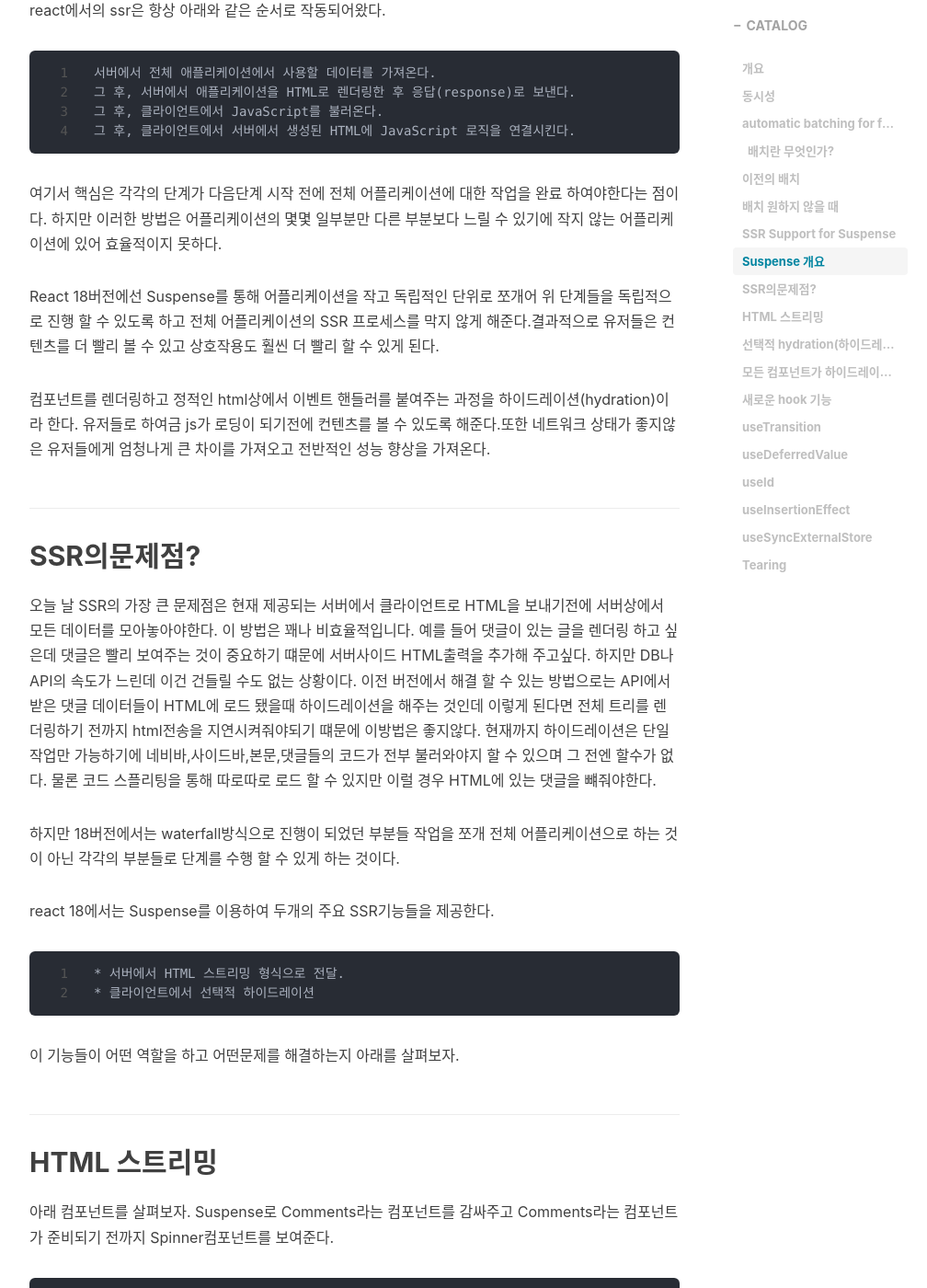
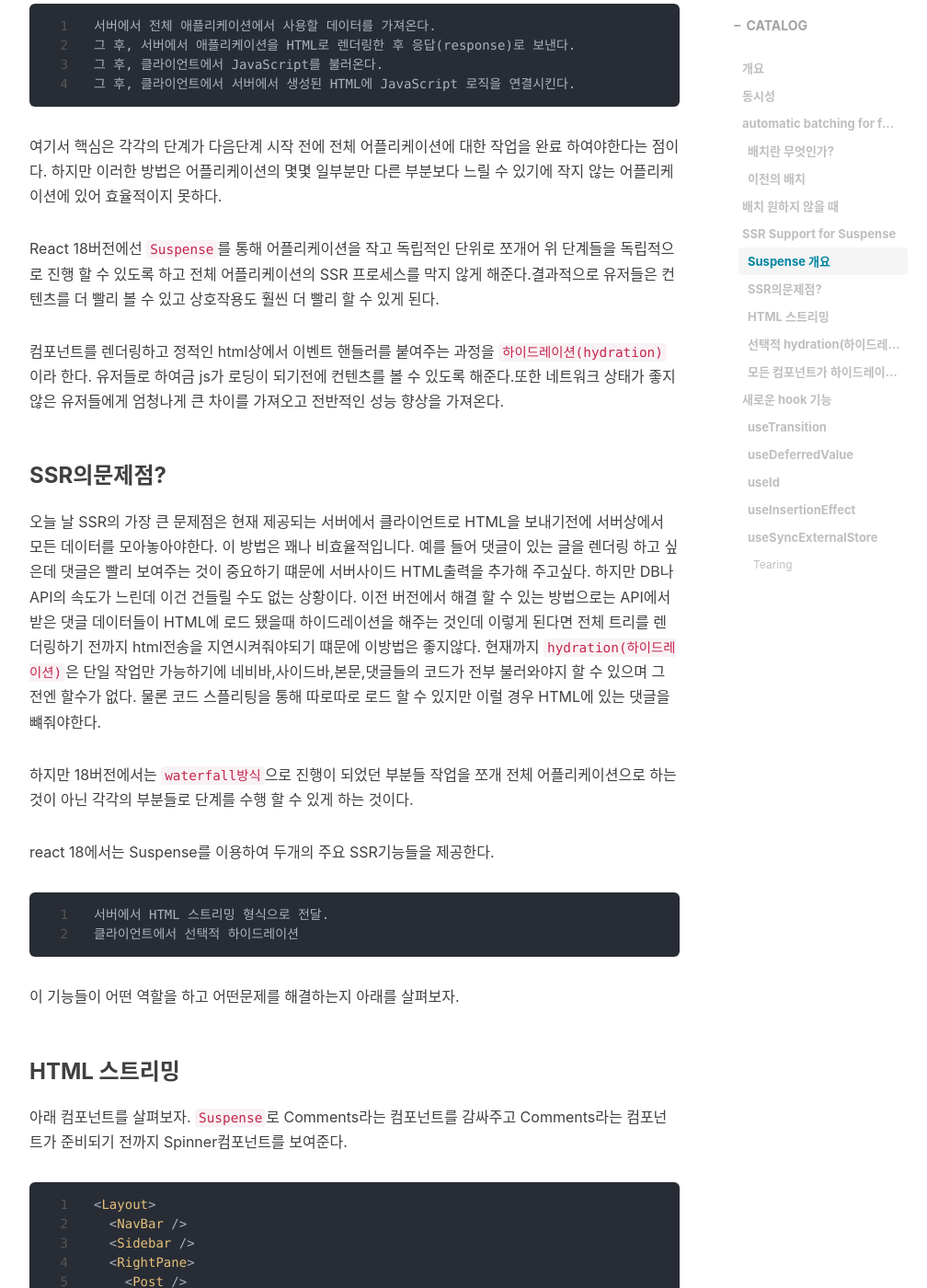
Before and after one commit to lss3070/Room19, a Jekyll site: the page built from _posts/2022-03-30-[React]-React 18 Update.md, in a window 1280 px wide and 1400 px high, scrolled down 3893 px. Shown: the whole window at 92% size, without its empty margins (233-1241 px from the left). Built offline with Jekyll 4.4.1, drawn with Linux system fonts in a browser that asks for light colours; nearby versions of some CDN libraries; library files that are not in the unit come from our copies; comment, search, counter and statistics services are not loaded; some of the changed text lies outside the part shown.

Commit message:
react 18 update

````diff
--- a/_posts/2022-03-30-[React]-React 18 Update.md
+++ b/_posts/2022-03-30-[React]-React 18 Update.md
@@ -34,7 +34,7 @@
 `동시성`이란 결국 여러 작업들을 처리 할 수 있도록 작업들을 작은 조각들로 나누는 방법이고 react에서 이제 하려고 하는것입니다.
 즉 렌더링 과정을 더 작은 작업들로 나누고 스케줄러를 통해서 각 작업들에 중요도에 따른 우선순위를 정합니다.(Time-slicing)라고 부릅니다.
 
-concurrent react에 대해서 간단하게 정리해보면
+**concurrent react에 대해서 간단하게 정리해보면**
 ```
  메인 스레드를 블록하지 않는다.
  동시에 여러 작업들을 처리하고 우선 순위에 따라 각 작업들 간에 전환할 수 있다.
@@ -55,7 +55,7 @@
 react에서의 `배치`는 여러개의 상태 업데이트를 한 번의 리렌더링으로 묶는 작업을 말합니다.
 만약 하나의 클릭 함수에 동일한 state값을 업데이트 하는 함수가 여러개일 경우에는 하나하나 일일히 업데이트를 하고 리렌더링을 하는 경우에는 자원을 너무 많이 소모하게 되는 이런 비효율성 때문에 함수가 항상 끝마치고나면 리렌더링이 되었습니다.
 
-## 이전의 배치
+### 이전의 배치
 
 하지만 이과정은 일반적이지 않습니다. 예를들어 데이터를 외부 소스로 부터 가져외 아래 보이는 handleClick 함수 내부에서 state를 업데이트 하고자하면 react 업데이트를 배치하지 않고 두개의 독립적인 업데이트를 수행했다.
 (여기서 일관적이지 못한 이유는 React가 브라우저 이벤트의 업데이트에만 `배치`를 해왔었고 이럴 경우에는 fetch 이벤트의 이벤트 핸들링이 완료되고 난 후 state를 업데이트하기 때문에 적용이 되지 않았다.)
@@ -113,12 +113,13 @@
 SSR Support for Suspense
 ---
 
-## Suspense 개요
+### Suspense 개요
 
 SSR은 서버상의 React Component를 이용하여 HTML을 만들고 유저에게 보낼 수 있도록 해준다.
 SSR은 유저로 하여금 js 번들이 로딩되고 실행되기 전에 페이지의 컨텐츠를 볼 수 있게 도와준다.
 
 react에서의 ssr은 항상 아래와 같은 순서로 작동되어왔다.
+
 ```
 서버에서 전체 애플리케이션에서 사용할 데이터를 가져온다.
 그 후, 서버에서 애플리케이션을 HTML로 렌더링한 후 응답(response)로 보낸다.
@@ -129,39 +130,39 @@
 여기서 핵심은 각각의 단계가 다음단계 시작 전에 전체 어플리케이션에 대한 작업을 완료 하여야한다는 점이다.
 하지만 이러한 방법은 어플리케이션의 몇몇 일부분만 다른 부분보다 느릴 수 있기에 작지 않는 어플리케이션에 있어 효율적이지 못하다.
 
-React 18버전에선 Suspense를 통해 어플리케이션을 작고 독립적인 단위로 쪼개어 위 단계들을 독립적으로 진행 할 수 있도록 하고
+React 18버전에선 `Suspense`를 통해 어플리케이션을 작고 독립적인 단위로 쪼개어 위 단계들을 독립적으로 진행 할 수 있도록 하고
 전체 어플리케이션의 SSR 프로세스를 막지 않게 해준다.결과적으로 유저들은 컨텐츠를 더 빨리 볼 수 있고 상호작용도 훨씬 더 빨리 할 수 있게 된다.
 
-컴포넌트를 렌더링하고 정적인 html상에서 이벤트 핸들러를 붙여주는 과정을 하이드레이션(hydration)이라 한다.
+컴포넌트를 렌더링하고 정적인 html상에서 이벤트 핸들러를 붙여주는 과정을 `하이드레이션(hydration)`이라 한다.
 유저들로 하여금 js가 로딩이 되기전에 컨텐츠를 볼 수 있도록 해준다.또한 네트워크 상태가 좋지않은 유저들에게 엄청나게 큰
 차이를 가져오고 전반적인 성능 향상을 가져온다.
 
-## SSR의문제점?
+### SSR의문제점?
 
 오늘 날 SSR의 가장 큰 문제점은 현재 제공되는 서버에서 클라이언트로 HTML을 보내기전에 서버상에서 모든 데이터를 모아놓아야한다.
 이 방법은 꽤나 비효율적입니다.
 예를 들어 댓글이 있는 글을 렌더링 하고 싶은데 댓글은 빨리 보여주는 것이 중요하기 떄문에 서버사이드 HTML출력을 추가해 주고싶다.
 하지만 DB나 API의 속도가 느린데 이건 건들릴 수도 없는 상황이다.
 이전 버전에서 해결 할 수 있는 방법으로는 API에서 받은 댓글 데이터들이 HTML에 로드 됐을때 하이드레이션을 해주는 것인데 이렇게 된다면 전체 트리를 렌더링하기 전까지 html전송을 지연시켜줘야되기 떄문에 이방법은 좋지않다.
-현재까지 하이드레이션은 단일 작업만 가능하기에 네비바,사이드바,본문,댓글들의 코드가 전부 불러와야지 할 수 있으며 그 전엔 할수가 없다.
+현재까지 `hydration(하이드레이션)`은 단일 작업만 가능하기에 네비바,사이드바,본문,댓글들의 코드가 전부 불러와야지 할 수 있으며 그 전엔 할수가 없다.
 물론 코드 스플리팅을 통해 따로따로 로드 할 수 있지만 이럴 경우 HTML에 있는 댓글을 뺴줘야한다.
 
 
-하지만 18버전에서는 waterfall방식으로 진행이 되었던 부분들 작업을 쪼개 전체 어플리케이션으로 하는 것이 아닌 각각의 부분들로 단계를 수행 할 수 있게 하는 것이다.
+하지만 18버전에서는 `waterfall방식`으로 진행이 되었던 부분들 작업을 쪼개 전체 어플리케이션으로 하는 것이 아닌 각각의 부분들로 단계를 수행 할 수 있게 하는 것이다.
 
 
 react 18에서는 Suspense를 이용하여 두개의 주요 SSR기능들을 제공한다.
 ```
-* 서버에서 HTML 스트리밍 형식으로 전달.
-* 클라이언트에서 선택적 하이드레이션
+서버에서 HTML 스트리밍 형식으로 전달.
+클라이언트에서 선택적 하이드레이션
 ```
 
 이 기능들이 어떤 역할을 하고 어떤문제를 해결하는지 아래를 살펴보자.
 
 
-## HTML 스트리밍
+### HTML 스트리밍
 아래 컴포넌트를 살펴보자.
-Suspense로 Comments라는 컴포넌트를 감싸주고 Comments라는 컴포넌트가 준비되기 전까지 Spinner컴포넌트를 보여준다.
+`Suspense`로 Comments라는 컴포넌트를 감싸주고 Comments라는 컴포넌트가 준비되기 전까지 Spinner컴포넌트를 보여준다.
 ```tsx
 <Layout>
   <NavBar />
@@ -174,7 +175,7 @@
   </RightPane>
 </Layout>
 ```
-Comment컴포넌트를 Suspense로 감싸줌으로써 React에서는 댓글 부분을 가리지 않고 나머지 페이지에 대해
+Comment컴포넌트를 `Suspense`로 감싸줌으로써 React에서는 댓글 부분을 가리지 않고 나머지 페이지에 대해
 HTML 스트리밍을 할 수 있도록 도와준다.
 
 ![one]({{site.url}}/img/react/eighteenUpdate/suspense_1.png)
@@ -226,9 +227,9 @@
 화면의 일부 HTML을 보내는 작업을 지연하면 더 이상 모든 HTML을 지연 시킬것인지 해당 파트를 HTML에서 제외할 것인지
 선택할 필요가 없다.
 
-## 선택적 hydration(하이드레이션)
+### 선택적 hydration(하이드레이션)
 
-문제가 또 하나 남아있습니다.댓글을 위한 js코드가 로딩되기 전에 클라이언트상에서 어플리케이션을 하이드레이션 할 수 없습니다.
+문제가 또 하나 남아있습니다.댓글을 위한 js코드가 로딩되기 전에 클라이언트상에서 어플리케이션을 `hydration` 할 수 없습니다.
 코드 규모가 크면 꽤나 걸릴 수 있는 작업이 됩니다.
 
 큰 번들 사이즈를 피하기 위해 주로 코드 스플리팅이 사용됩니다.
@@ -248,7 +249,7 @@
 ```
 
 이전에 이 방법은 서버 렌더링 환경에서 동작하지 않는다.
-하지만 React 18에서 Suspense라는 댓글컴포넌트가 불러와지기 전에 어플리케이션을 하이드레이션할 수 있게 해준다.
+하지만 React 18에서 `Suspense`라는 댓글컴포넌트가 불러와지기 전에 어플리케이션을 `hydration`할 수 있게 해준다.
 유저의 관점에서 최초의 HTML로 스트리밍된 상호작용이 불가능한 컨텐츠를 보게 된다.
 
 아래 그림을 살펴보자 초록색으로 색칠한 부분이 하이드레이션 된 부분이다.
@@ -262,64 +263,64 @@
 정적인 부분들을 다 가져왔으니 하이드레이션을 지시한다.
 
 ![three]({{site.url}}/img/react/eighteenUpdate/suspense_3.png)
-Comment컴포넌트를 Suspense를 묶음으로써 React로 하여금 스트리밍과 하이드레이션이 지연되는 요소로 블로킹되는 것을 막아준다.
+Comment컴포넌트를 `Suspense`를 묶음으로써 React로 하여금 스트리밍과 하이드레이션이 지연되는 요소로 블로킹되는 것을 막아준다.
 이제 두번째 문제점이 해결되었다. 하이드레이션을 하기 위해 모든 HTML이 가져와 지는것을 기다릴 필요가 없다.
 ![four]({{site.url}}/img/react/eighteenUpdate/suspense_4.png)
 
-## 모든 컴포넌트가 하이드레이션 되기 전 페이지상 상호작용
+### 모든 컴포넌트가 하이드레이션 되기 전 페이지상 상호작용
 
-댓글 부분을 Suspnse로 감쌌지만 드러나지 않는 개선점이 하나 더 있습니다.
+댓글 부분을 `Suspnse`로 감쌌지만 드러나지 않는 개선점이 하나 더 있습니다.
 하이드레이션과정 자체가 더 이상 다른 작업을 할 수 없게 브라우저를 점유하지 않는다.
 예를 들어 하이드레이션이 진행되는 동안 유저가 사이드바를 클릭했다고 가정하자.
 ![hi_one]({{site.url}}/img/react/eighteenUpdate/multi_hydration_1.png)
 
 
 이제 NavBar와 Post를 가지고 있는 최초의 HTML이 전송된 후에도 서버로부터 Sidebar와 Comments가 스트리밍 될 수 있다.
-하지만 이런 경우 hydration에도 영향을 준다. 예를들어 두 항목의 HTML이 모두 불러와졌지만, 아직 코드가 불러와지지 않았을 경우 아래와 같이 나타난다.
+하지만 이런 경우 `hydration`에도 영향을 준다. 예를들어 두 항목의 HTML이 모두 불러와졌지만, 아직 코드가 불러와지지 않았을 경우 아래와 같이 나타난다.
 ![hi_two]({{site.url}}/img/react/eighteenUpdate/multi_hydration_2.png)
 
 이제 사이드바와 댓글 코드를 가지고 있는 번들이 불러와진다. React는 둘 모두를 hydration하는데 트리상에서 먼저 발견되는
-Suspense boundary부터 시작하게 된다.
+`Suspense` boundary부터 시작하게 된다.
 ![hi_three]({{site.url}}/img/react/eighteenUpdate/multi_hydration_3.png)
 
 하지만 예를 들어 유저는 코드가 로드된 댓글 위쪽에 대해 먼저 클릭한다고 가정하자.
 
 ![hi_four]({{site.url}}/img/react/eighteenUpdate/multi_hydration_4.png)
 
-React에선 이 동작을 기록하고 클릭한 것이 더 급하기 때문에 댓글 컴포넌트에 대한 hydration을 우선순위 부여한다.
+React에선 이 동작을 기록하고 클릭한 것이 더 급하기 때문에 댓글 컴포넌트에 대한 `hydration`을 우선순위 부여한다.
 
-댓글 컴포넌트가 hydration을 마치면 react는 기록된 이벤트를 다시 실행하고 컴포넌트로 하여금 해당 상호 작용에 반응하도록 한다.
+댓글 컴포넌트가 `hydration`을 마치면 react는 기록된 이벤트를 다시 실행하고 컴포넌트로 하여금 해당 상호 작용에 반응하도록 한다.
 그 후, 이제 react는 다른 작업이 없기 때문에 사이드바를 hydration할 것이다.
 
-이과정에서 우리는 세번째 문제를 해결했습니다. 선택적 hydration 덕분에 아무것이나 상호작용하기 위해 모든 것을 다 hydration을 하지않아도 됩니다.React는 최대한 빨리 모든 것을 hydration할 것이고 유저의 상호작용을 기반으로 화면상에서 급한 부분에 우선순위를 부여할 것이다.
+이과정에서 우리는 세번째 문제를 해결했습니다. 선택적 `hydration` 덕분에 아무것이나 상호작용하기 위해 모든 것을 다 `hydration`을 하지않아도 됩니다.React는 최대한 빨리 모든 것을 `hydration`할 것이고 유저의 상호작용을 기반으로 화면상에서 급한 부분에 우선순위를 부여할 것이다.
 
 이게 동작하기 위해선
 
 
 나쁜 예시
 ```
-* 특정 데이터 fetch에 대한 것이 아닙니다.
-* suspense는 데이터 불러오기 작업과 뷰레이어를 결합해 주지 않는다.
+특정 데이터 fetch에 대한 것이 아닙니다.
+suspense는 데이터 불러오기 작업과 뷰레이어를 결합해 주지 않는다.
 UI 상에서 로딩상태를 표시 할 수 있도록 조정하는 것을 돕지만 이는 네트워크 로직을 react에 종속 시키는 것은 아니다.
 ```
 
 유용한 예시
 ```
-* 데이터 fetch라이브러리
-* 의도적으로 설계된 로딩상태
-* 경쟁상태(race condition)을 피할 수 있도록 돕는다.
+데이터 fetch라이브러리
+의도적으로 설계된 로딩상태
+경쟁상태(race condition)을 피할 수 있도록 돕는다.
 ```
 
 새로운 hook 기능
-===
-
-useTransition
 ---
 
-startTransitionAPI는 업데이트를 긴급 및 비 긴급으로 분류하는데 도움이 됩니다.클릭,선택등과 같이 즉각적인
+### useTransition
+
+
+`startTransitionAPI`는 업데이트를 긴급 및 비 긴급으로 분류하는데 도움이 됩니다.클릭,선택등과 같이 즉각적인
 응답이 필요한 이벤트는 긴급 이벤트로 처리되어야 하며, 검색 결과 표시, 텍스트 강조 표시 등과 같이 즉각적이지 않을 것으로 예상되는
 기타 업데이트는 전환 또는 긴급하지 않은 것으로 표시 될 수 있습니다.
-또한 isPending를 제공하여 사용자가 기다리는 동안 Loading 표시할 수 있습니다.
+또한 `isPending`를 제공하여 사용자가 기다리는 동안 Loading 표시할 수 있습니다.
 
 <iframe height="300" style="width: 100%;" scrolling="no" title="Untitled" src="https://codepen.io/lss3070/embed/ZEvJpow?default-tab=html%2Cresult" frameborder="no" loading="lazy" allowtransparency="true" allowfullscreen="true">
   See the Pen <a href="https://codepen.io/lss3070/pen/ZEvJpow">
@@ -327,12 +328,12 @@
   on <a href="https://codepen.io">CodePen</a>.
 </iframe>
 
-useDeferredValue
----
+### useDeferredValue
+
 
 말그대로 어떤 변수의 지연된 값을 반환하는 hook이며 사용자들이 입력을 기반으로 즉시 렌더링하거나 데이터 조회를 기다려야 할 때 인터페이스를 반응적으로 유지하는데 사용됩니다.
-debounce 개념이며 debounce을 하기 위해 외부 라이브러리를 사용했어야했는데 내장 기능으로 포함이 되어서 이제 내부함수로 사용할 수 있겠네요.
-여기서 timeoutMs은 지연되는 시간을 뜻하며 timeoutMS에 따라 최대 2초 동안 “뒤처져서” 백그라운드에서 현재 텍스트로 렌더링 할 수 있습니다.
+`debounce`개념이며 `debounce`을 하기 위해 외부 라이브러리를 사용했어야했는데 내장 기능으로 포함이 되어서 이제 내부함수로 사용할 수 있겠네요.
+여기서 `timeoutMs`은 지연되는 시간을 뜻하며 `timeoutMS`에 따라 최대 2초 동안 “뒤처져서” 백그라운드에서 현재 텍스트로 렌더링 할 수 있습니다.
 
 <iframe height="300" style="width: 100%;" scrolling="no" title="Untitled" src="https://codepen.io/lss3070/embed/XWVeVrE?default-tab=html%2Cresult" frameborder="no" loading="lazy" allowtransparency="true" allowfullscreen="true">
   See the Pen <a href="https://codepen.io/lss3070/pen/XWVeVrE">
@@ -370,15 +371,15 @@
 }
 ```
 
-useInsertionEffect
----
+### useInsertionEffect
 
-- react의 컴포넌트가 그려지는 순서를 보면 render -> useLayoutEffect-> commit -> useEffect
+
+- react의 컴포넌트가 그려지는 순서를 보면 `render -> useLayoutEffect-> commit -> useEffect`
 
 일반적으로 useLayoutEffect를 사용할 때 ref에 대한 접근을 할 수가 없다.
 
-이를 해결하기 위해 React팀은 useInsertionEffect Hook을 도입했습니다.
-useInsertionEffect는 useLayoutEffect와 매우 유사하지만 DOM노드의 참조에 액세스 할 수 있습니다.
+이를 해결하기 위해 React팀은 `useInsertionEffect Hook`을 도입했습니다.
+`useInsertionEffect`는 `useLayoutEffect`와 매우 유사하지만 DOM노드의 참조에 액세스 할 수 있습니다.
 
 즉 스타일 지정 규칙만 삽입 할 수 있으며 <style>주요 사용 사례는 SVG와 같은 전역 DOM 노드를 삽입하는 <defs>입니다. 이것은 클라이언트 측 태그 생성에만 관련이 있으므로 서버에선 실행이 되지 않습니다.
 - react에선 internalSource는 props,state,context같은 것이 있다.
````
Also changed, not shown: other parts of _posts/2022-03-30-[React]-React 18 Update.md (+12 -12 lines).
